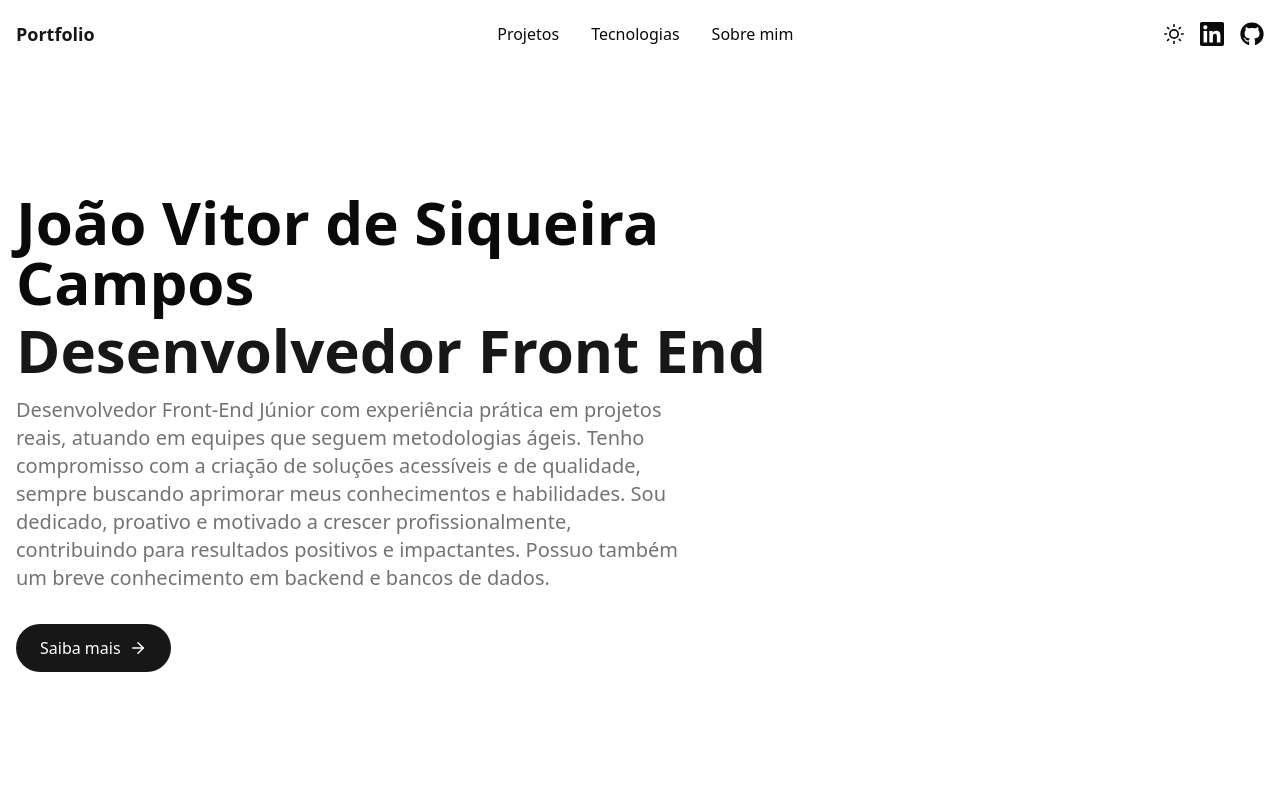
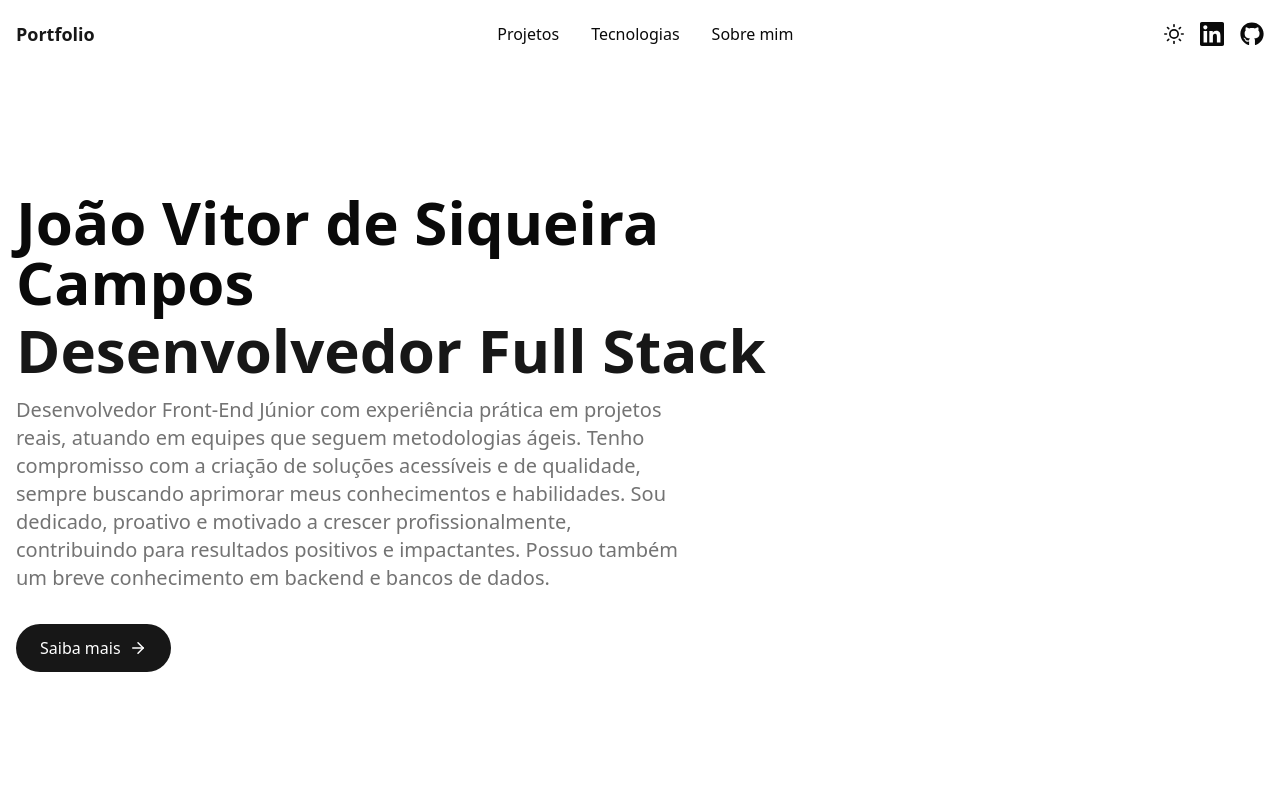
Before and after one commit to jvsiqueira1/Portfolio, a Next.js app: page / in a window 1280 px wide. Shown: the top 800 px of the page. Built offline with nearby package versions, Linux system fonts and the light colour scheme.

Commit message:
feat: mudança no hero

```diff
--- a/src/components/Hero.tsx
+++ b/src/components/Hero.tsx
@@ -1,16 +1,15 @@
-import React from 'react'
-import { ArrowRight } from 'lucide-react';
+import { ArrowRight } from "lucide-react";
 
 export default function Hero() {
   const handleCTAClick = () => {
-        const element = document.getElementById('projects');
+    const element = document.getElementById("projects");
     if (element) {
       window.scrollTo({
         top: element.offsetTop - 80,
-            behavior: 'smooth'
+        behavior: "smooth",
       });
     }
-      }
+  };
 
   return (
     <section id="hero" className="pt-32 pb-16 min-h-screen flex items-center">
@@ -18,10 +17,18 @@ export default function Hero() {
         <div className="max-w-3xl">
           <h1 className="text-4xl md:text-5xl lg:text-6xl font-bold mb-4">
             João Vitor de Siqueira Campos
-            <span className="block text-primary mt-2">Desenvolvedor Front End</span>
+            <span className="block text-primary mt-2">
+              Desenvolvedor Full Stack
+            </span>
           </h1>
           <p className="text-lg md:text-xl text-muted-foreground mb-8 max-w-2xl">
-          Desenvolvedor Front-End Júnior com experiência prática em projetos reais, atuando em equipes que seguem metodologias ágeis. Tenho compromisso com a criação de soluções acessíveis e de qualidade, sempre buscando aprimorar meus conhecimentos e habilidades. Sou dedicado, proativo e motivado a crescer profissionalmente, contribuindo para resultados positivos e impactantes. Possuo também um breve conhecimento em backend e bancos de dados.
+            Desenvolvedor Front-End Júnior com experiência prática em projetos
+            reais, atuando em equipes que seguem metodologias ágeis. Tenho
+            compromisso com a criação de soluções acessíveis e de qualidade,
+            sempre buscando aprimorar meus conhecimentos e habilidades. Sou
+            dedicado, proativo e motivado a crescer profissionalmente,
+            contribuindo para resultados positivos e impactantes. Possuo também
+            um breve conhecimento em backend e bancos de dados.
           </p>
           <button
             onClick={handleCTAClick}
@@ -33,5 +40,5 @@ export default function Hero() {
         </div>
       </div>
     </section>
-  )
+  );
 }
```
Lines whose indentation alone changed are shown as unchanged.
